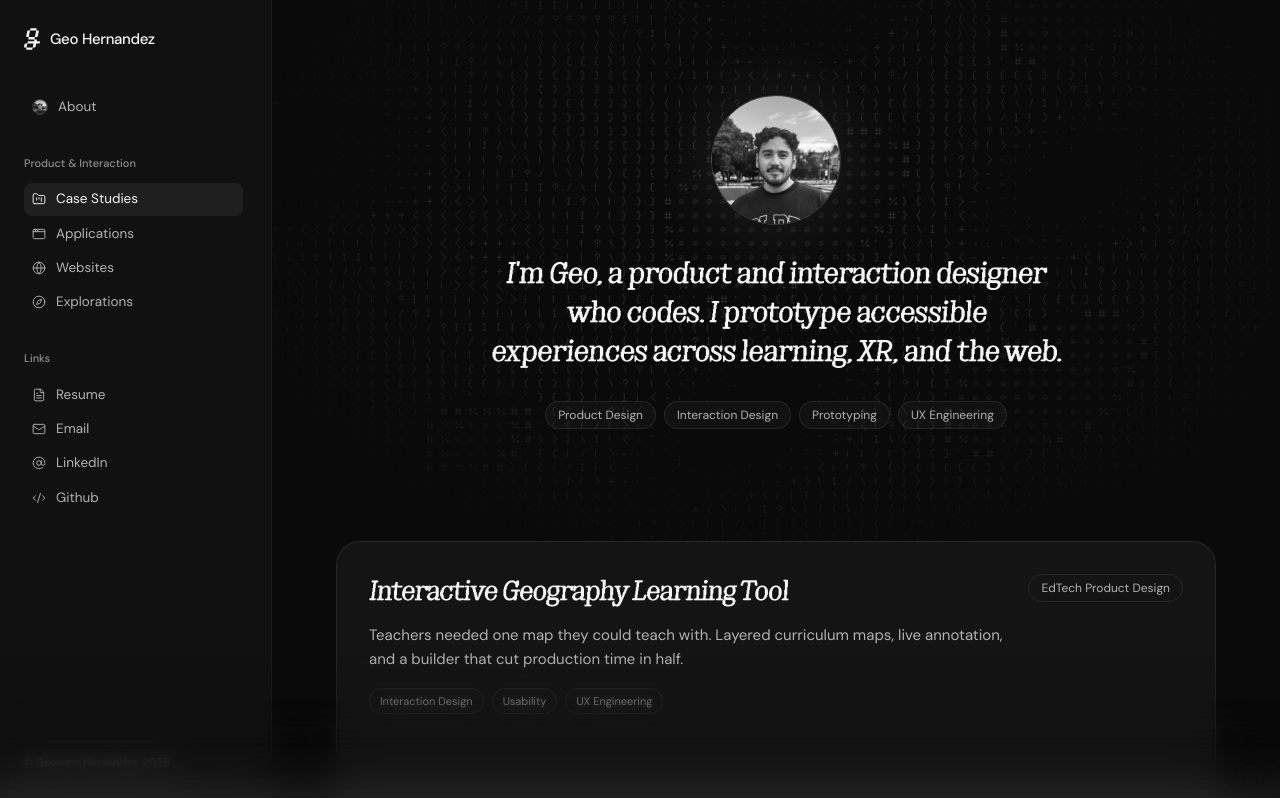
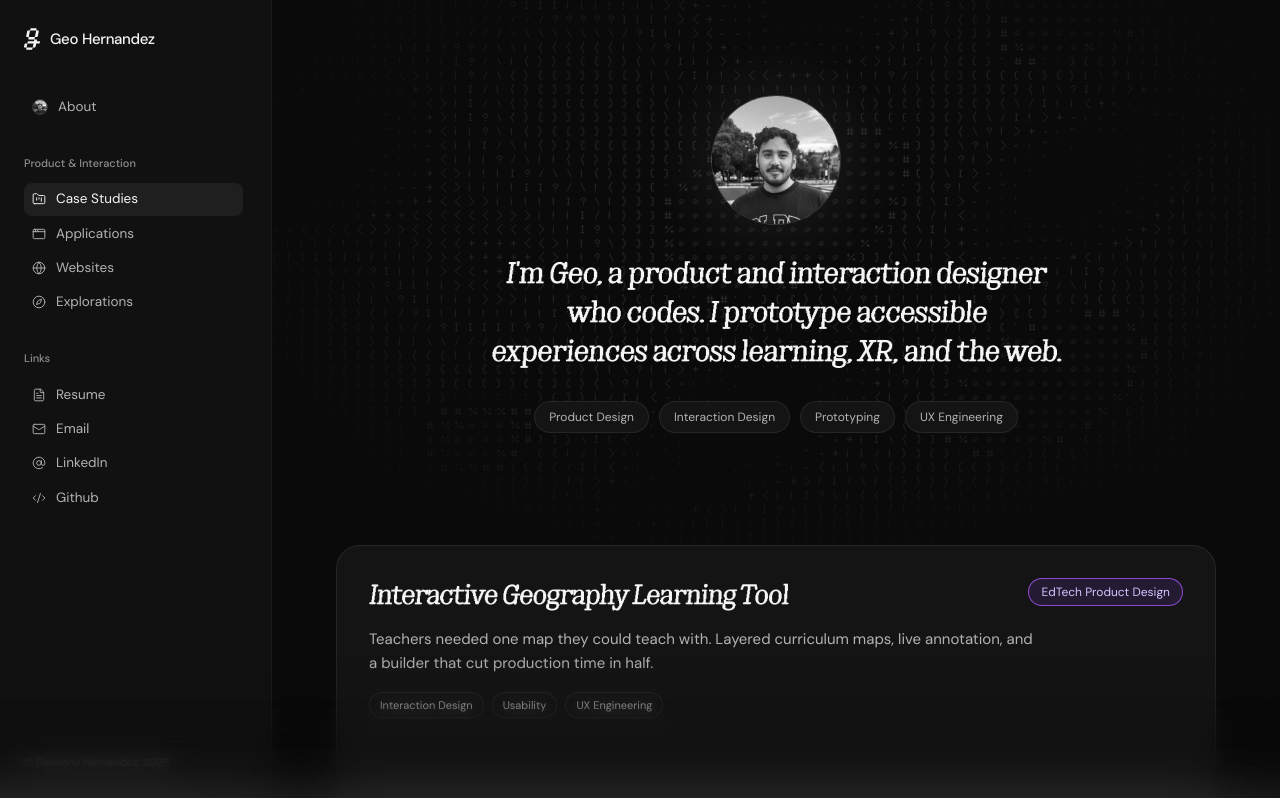
Before and after one commit to geohndz/geo-hernandez, a Next.js app: page / in a window 1280 px wide. Shown: the top 798 px of the page. Built offline with nearby package versions, Linux system fonts and the light colour scheme.

Commit message:
Polish card chips, mobile device spacing, and featured achievements.
Shared accent chips, tighter mobile laptop mockups, and a fifth featured award with the CA excellence badge on the achievements card.

Co-authored-by: Cursor <cursoragent@cursor.com>

```diff
--- a/components/home/FeaturedDeviceCard.tsx
+++ b/components/home/FeaturedDeviceCard.tsx
@@ -1,14 +1,22 @@
 import Link from "next/link";
 import type { CaseStudyMeta } from "@/content/projects";
 import { DeviceShowcase } from "@/components/work/DeviceShowcase";
+import {
+  chipAccents,
+  chipBase,
+  chipCategoryAccents,
+  chipCategoryBase,
+} from "@/lib/chip-accents";
 import { cn } from "@/lib/cn";
 
 export function FeaturedDeviceCard({ study }: { study: CaseStudyMeta }) {
+  const accent = study.deviceImage ? "teal" : "purple";
+
   return (
     <article
       className={cn(
         "group relative overflow-hidden rounded-[24px] border border-line bg-card transition-[border-color,background] duration-500 hover:border-line-strong",
-        !study.deviceImage
+        accent === "purple"
           ? "hover:[background-image:linear-gradient(145deg,rgba(112,64,196,0.30)_0%,rgba(62,28,118,0.16)_46%,transparent_100%)]"
           : "hover:[background-image:linear-gradient(145deg,rgba(10,78,82,0.38)_0%,rgba(6,42,46,0.20)_46%,transparent_100%)]",
       )}
@@ -18,29 +26,28 @@ export function FeaturedDeviceCard({ study }: { study: CaseStudyMeta }) {
         className="absolute inset-0 z-[1]"
         aria-label={study.title}
       />
-      <header className="relative z-0 flex flex-col gap-4 px-6 pt-6 md:flex-row md:items-start md:justify-between md:px-8 md:pt-8">
-        <div className="max-w-2xl">
-          <h2 className="font-display text-[23px] font-medium tracking-[-0.03em] md:text-[27px]">
+      <header className="relative z-0 px-6 pt-6 md:px-8 md:pt-8">
+        <div className="flex flex-col items-start gap-3 md:flex-row md:items-start md:justify-between md:gap-4">
+          <h2 className="order-2 min-w-0 font-display text-[23px] font-medium tracking-[-0.03em] md:order-1 md:text-[27px]">
             {study.title}
           </h2>
-          <p className="mt-2 text-[15px] leading-relaxed text-muted">{study.summary}</p>
-          <ul className="mt-4 flex flex-wrap gap-2">
-            {study.tags.map((tag) => (
-              <li
-                key={tag}
-                className="rounded-full border border-line px-2.5 py-1 text-[11px] text-dim"
-              >
-                {tag}
-              </li>
-            ))}
-          </ul>
+          <p className={cn(chipCategoryBase, chipCategoryAccents[accent], "order-1 md:order-2")}>
+            {study.category}
+          </p>
         </div>
-        <p className="shrink-0 self-start rounded-full border border-line px-3 py-1 text-[12px] text-muted">
-          {study.category}
+        <p className="mt-2 max-w-2xl text-[15px] leading-relaxed text-muted">
+          {study.summary}
         </p>
+        <ul className="mt-4 flex flex-wrap gap-2">
+          {study.tags.map((tag) => (
+            <li key={tag} className={cn(chipBase, chipAccents[accent])}>
+              {tag}
+            </li>
+          ))}
+        </ul>
       </header>
 
-      <DeviceShowcase study={study} className="mt-6" controls="card" />
+      <DeviceShowcase study={study} className="mt-3 md:mt-6" controls="card" />
     </article>
   );
 }
--- a/components/home/FeaturedStudyCard.tsx
+++ b/components/home/FeaturedStudyCard.tsx
@@ -2,6 +2,13 @@ import Link from "next/link";
 import type { CaseStudyMeta } from "@/content/projects";
 import { CardVideo } from "@/components/work/CardVideo";
 import { FeaturedDeviceCard } from "@/components/home/FeaturedDeviceCard";
+import {
+  chipAccents,
+  chipBase,
+  chipCategoryAccents,
+  chipCategoryBase,
+} from "@/lib/chip-accents";
+import { cn } from "@/lib/cn";
 
 export function FeaturedStudyCard({ study }: { study: CaseStudyMeta }) {
   if (study.carousel) {
@@ -12,7 +19,7 @@ export function FeaturedStudyCard({ study }: { study: CaseStudyMeta }) {
 
   return (
     <Link href={study.href} className="group block">
-      <article className="overflow-hidden rounded-[24px] border border-line bg-card transition-[border-color,transform] duration-500 group-hover:-translate-y-0.5 group-hover:border-line-strong">
+      <article className="overflow-hidden rounded-[24px] border border-line bg-card transition-[border-color,transform,background] duration-500 group-hover:-translate-y-0.5 group-hover:border-line-strong group-hover:[background-image:linear-gradient(145deg,rgba(112,64,196,0.30)_0%,rgba(62,28,118,0.16)_46%,transparent_100%)]">
         <div className="relative aspect-[16/10] overflow-hidden bg-black md:aspect-[16/8.4]">
           <CardVideo
             src={study.video}
@@ -21,21 +28,20 @@ export function FeaturedStudyCard({ study }: { study: CaseStudyMeta }) {
           />
         </div>
         <div className="px-6 py-6 md:px-8 md:py-7">
-          <div className="flex flex-wrap items-baseline justify-between gap-3">
-            <h2 className="font-display text-[23px] font-medium tracking-[-0.03em] md:text-[27px]">
+          <div className="flex flex-col items-start gap-3 md:flex-row md:items-start md:justify-between md:gap-4">
+            <h2 className="order-2 min-w-0 font-display text-[23px] font-medium tracking-[-0.03em] md:order-1 md:text-[27px]">
               {study.title}
             </h2>
-            <p className="text-sm text-muted">{study.category}</p>
+            <p className={cn(chipCategoryBase, chipCategoryAccents.purple, "order-1 md:order-2")}>
+              {study.category}
+            </p>
           </div>
           <p className="mt-3 max-w-2xl text-[15px] leading-relaxed text-muted">
             {study.summary}
           </p>
           <ul className="mt-4 flex flex-wrap gap-2">
             {study.tags.map((tag) => (
-              <li
-                key={tag}
-                className="rounded-full border border-line px-2.5 py-1 text-[11px] text-dim"
-              >
+              <li key={tag} className={cn(chipBase, chipAccents.purple)}>
                 {tag}
               </li>
             ))}
--- a/components/home/Hero.tsx
+++ b/components/home/Hero.tsx
@@ -36,11 +36,11 @@ export function Hero() {
         >
           {site.description}
         </motion.p>
-        <motion.ul variants={fadeUp} className="mt-7 flex flex-wrap justify-center gap-2">
+        <motion.ul variants={fadeUp} className="mt-7 flex flex-wrap justify-center gap-2.5">
           {site.tags.map((tag) => (
             <li
               key={tag}
-              className="rounded-full border border-line bg-white/[0.03] px-3 py-1 text-[12px] text-muted"
+              className="rounded-full border border-line bg-card px-3.5 py-1.5 text-[12px] text-muted"
             >
               {tag}
             </li>
--- a/components/work/ApplicationArtifactCard.tsx
+++ b/components/work/ApplicationArtifactCard.tsx
@@ -1,5 +1,11 @@
 import type { GalleryProject } from "@/content/projects";
 import { PhoneShowcase } from "@/components/work/PhoneShowcase";
+import {
+  chipAccents,
+  chipBase,
+  chipCategoryAccents,
+  chipCategoryBase,
+} from "@/lib/chip-accents";
 import { cn } from "@/lib/cn";
 
 const washes = {
@@ -11,21 +17,31 @@ const washes = {
 } as const;
 
 export function ApplicationArtifactCard({ project }: { project: GalleryProject }) {
+  const wash = project.wash ?? "orange";
+
   return (
     <article
       className={cn(
-        "relative overflow-hidden rounded-[24px] border border-line-strong bg-card",
-        washes[project.wash ?? "orange"],
+        "group relative overflow-hidden rounded-[24px] border border-line-strong bg-card",
+        washes[wash],
       )}
     >
-      <header className="relative z-0 flex flex-col gap-4 px-6 pt-6 md:flex-row md:items-start md:justify-between md:px-8 md:pt-8">
-        <div className="max-w-2xl">
-          <h2 className="font-display text-[23px] font-medium tracking-[-0.03em] md:text-[27px]">
+      <header className="relative z-0 px-6 pt-6 md:px-8 md:pt-8">
+        <div className="flex flex-col items-start gap-3 md:flex-row md:items-start md:justify-between md:gap-4">
+          <h2 className="order-2 min-w-0 font-display text-[23px] font-medium tracking-[-0.03em] md:order-1 md:text-[27px]">
             {project.title}
           </h2>
-          <p className="mt-2 text-[15px] leading-relaxed text-muted">{project.description}</p>
+          {project.category ? (
+            <p className={cn(chipCategoryBase, chipCategoryAccents[wash], "order-1 md:order-2")}>
+              {project.category}
+            </p>
+          ) : null}
+        </div>
+        <p className="mt-2 max-w-2xl text-[15px] leading-relaxed text-muted">
+          {project.description}
+        </p>
         {project.challenge || project.focus || project.contribution ? (
-            <dl className="mt-5 space-y-3 text-[13.5px] leading-relaxed">
+          <dl className="mt-5 max-w-2xl space-y-3 text-[13.5px] leading-relaxed">
             {project.challenge ? (
               <div>
                 <dt className="font-medium text-fg">Challenge</dt>
@@ -49,20 +65,11 @@ export function ApplicationArtifactCard({ project }: { project: GalleryProject }
         {project.tags ? (
           <ul className="mt-4 flex flex-wrap gap-2">
             {project.tags.map((tag) => (
-                <li
-                  key={tag}
-                  className="rounded-full border border-line px-2.5 py-1 text-[11px] text-dim"
-                >
+              <li key={tag} className={cn(chipBase, chipAccents[wash])}>
                 {tag}
               </li>
             ))}
           </ul>
-          ) : null}
-        </div>
-        {project.category ? (
-          <p className="shrink-0 self-start rounded-full border border-line px-3 py-1 text-[12px] text-muted">
-            {project.category}
-          </p>
         ) : null}
       </header>
 
--- a/components/work/DeviceShowcase.tsx
+++ b/components/work/DeviceShowcase.tsx
@@ -118,11 +118,11 @@ export function DeviceShowcase({
     <div className={cn("relative", deviceOnly ? "mx-auto w-full max-w-[720px]" : "w-[94%] max-w-[680px] md:w-[76%]")}>
       <span className="absolute -left-1 top-[20%] h-8 w-1 rounded-l-[2px] bg-[#cfcfcf] md:-left-[3px] md:h-7 md:w-[3px] md:rounded-l-[1px]" />
       <span className="absolute -left-1 top-[30%] h-11 w-1 rounded-l-[2px] bg-[#cfcfcf] md:-left-[3px] md:h-10 md:w-[3px] md:rounded-l-[1px]" />
-      <div className="rounded-[18px] bg-[linear-gradient(160deg,#f3f3f3_0%,#c8c8c8_42%,#8f8f8f_100%)] p-[4px] shadow-[0_22px_70px_rgba(0,0,0,0.58)] md:rounded-[14px] md:p-[2px]">
-        <div className="relative rounded-[14px] bg-black p-[18px] md:rounded-[12px] md:p-[13px]">
-          <span className="absolute left-1/2 top-[6px] h-[7px] w-[7px] -translate-x-1/2 rounded-full bg-[#2a2a2a] shadow-[inset_0_0_0_1px_rgba(255,255,255,0.12)] md:top-[4px] md:h-[5px] md:w-[5px]" />
+      <div className="rounded-[16px] bg-[linear-gradient(160deg,#f3f3f3_0%,#c8c8c8_42%,#8f8f8f_100%)] p-[2px] shadow-[0_22px_70px_rgba(0,0,0,0.58)] md:rounded-[14px]">
+        <div className="relative rounded-[14px] bg-black p-[8px] md:rounded-[12px] md:p-[13px]">
+          <span className="absolute left-1/2 top-[4px] h-[5px] w-[5px] -translate-x-1/2 rounded-full bg-[#2a2a2a] shadow-[inset_0_0_0_1px_rgba(255,255,255,0.12)]" />
           <div
-            className="relative overflow-hidden rounded-[8px] bg-black md:rounded-[6px]"
+            className="relative overflow-hidden rounded-[6px] bg-black"
             style={{ aspectRatio: aspect }}
           >
             {study.video ? (
@@ -200,8 +200,8 @@ export function DeviceShowcase({
         compact
           ? "h-[260px] md:h-[420px]"
           : study.carousel
-            ? "h-[420px] md:h-[720px]"
-            : "h-[280px] md:h-[720px]",
+            ? "h-[300px] md:h-[720px]"
+            : "h-[240px] md:h-[720px]",
         className,
       )}
     >
@@ -227,7 +227,7 @@ export function DeviceShowcase({
 
       <div className={cn(
         "pointer-events-none absolute inset-0 flex items-center justify-center",
-        compact ? "px-3 py-6 md:px-8 md:py-14" : "px-3 py-6 md:px-14 md:py-16",
+        compact ? "px-3 py-4 md:px-8 md:py-14" : "px-3 py-3 md:px-14 md:py-16",
         hasVideo && placement === "device" && !isVisor && "md:pr-24",
       )}>
         {isVisor ? (
--- a/components/work/ExplorationDeviceCard.tsx
+++ b/components/work/ExplorationDeviceCard.tsx
@@ -2,9 +2,16 @@ import Image from "next/image";
 import { ArrowUpRight } from "lucide-react";
 import type { CaseStudyMeta, GalleryProject } from "@/content/projects";
 import { DeviceShowcase } from "@/components/work/DeviceShowcase";
+import {
+  chipAccents,
+  chipBase,
+  chipCategoryAccents,
+  chipCategoryBase,
+  type ChipAccent,
+} from "@/lib/chip-accents";
 import { cn } from "@/lib/cn";
 
-const hoverWashes = {
+const hoverWashes: Partial<Record<ChipAccent, string>> = {
   purple:
     "hover:[background-image:linear-gradient(145deg,rgba(112,64,196,0.30)_0%,rgba(62,28,118,0.16)_46%,transparent_100%)]",
   green:
@@ -21,7 +28,7 @@ export function ExplorationDeviceCard({
 }: {
   project: GalleryProject;
   compact?: boolean;
-  hoverWash?: keyof typeof hoverWashes;
+  hoverWash?: ChipAccent;
 }) {
   const study: CaseStudyMeta = {
     slug: project.slug,
@@ -38,10 +45,10 @@ export function ExplorationDeviceCard({
   return (
     <article
       className={cn(
-        "relative overflow-hidden rounded-[24px] border border-line bg-card",
+        "group relative overflow-hidden rounded-[24px] border border-line bg-card transition-[border-color,transform,background] duration-500",
         linked &&
           cn(
-            "group transition-[border-color,transform,background] duration-500 hover:-translate-y-0.5 hover:border-line-strong",
+            "hover:-translate-y-0.5 hover:border-line-strong",
             hoverWashes[hoverWash],
           ),
       )}
@@ -57,40 +64,39 @@ export function ExplorationDeviceCard({
       ) : null}
       <header
         className={cn(
-          "relative z-0 flex flex-col gap-4 px-6 pt-6 md:flex-row md:items-start md:justify-between",
+          "relative z-0 px-6 pt-6",
           compact ? "md:px-6 md:pt-6" : "md:px-8 md:pt-8",
         )}
       >
-        <div className="max-w-2xl">
-          <div className="flex items-start gap-2">
+        <div className="flex flex-col items-start gap-3 md:flex-row md:items-start md:justify-between md:gap-4">
+          <div className="order-2 flex min-w-0 items-start gap-2 md:order-1">
             <h2 className="font-display text-[23px] font-medium tracking-[-0.03em] md:text-[27px]">
               {study.title}
             </h2>
             {linked ? <ArrowUpRight className="mt-1.5 h-4 w-4 shrink-0 text-dim" /> : null}
           </div>
-          <p className="mt-2 text-[15px] leading-relaxed text-muted">{study.summary}</p>
+          <p className={cn(chipCategoryBase, chipCategoryAccents[hoverWash], "order-1 md:order-2")}>
+            {study.category}
+          </p>
+        </div>
+        <p className="mt-2 max-w-2xl text-[15px] leading-relaxed text-muted">
+          {study.summary}
+        </p>
         {study.tags.length ? (
           <ul className="mt-4 flex flex-wrap gap-2">
             {study.tags.map((tag) => (
-                <li
-                  key={tag}
-                  className="rounded-full border border-line px-2.5 py-1 text-[11px] text-dim"
-                >
+              <li key={tag} className={cn(chipBase, chipAccents[hoverWash])}>
                 {tag}
               </li>
             ))}
           </ul>
         ) : null}
-        </div>
-        <p className="shrink-0 self-start rounded-full border border-line px-3 py-1 text-[12px] text-muted">
-          {study.category}
-        </p>
       </header>
 
       <div className="relative">
         <DeviceShowcase
           study={study}
-          className="mt-6"
+          className="mt-3 md:mt-6"
           controls="card"
           compact={compact}
         />
--- a/components/work/ProjectCard.tsx
+++ b/components/work/ProjectCard.tsx
@@ -5,6 +5,8 @@ import { ArrowUpRight } from "lucide-react";
 import type { GalleryProject } from "@/content/projects";
 import { Reveal } from "@/components/motion/Reveal";
 import { CardVideo } from "@/components/work/CardVideo";
+import { chipAccents, chipBase } from "@/lib/chip-accents";
+import { cn } from "@/lib/cn";
 
 export function ProjectCard({ project }: { project: GalleryProject }) {
   const media = (
@@ -54,10 +56,7 @@ export function ProjectCard({ project }: { project: GalleryProject }) {
       {project.tools ? (
         <ul className="mt-4 flex flex-wrap gap-2">
           {project.tools.map((tool) => (
-            <li
-              key={tool}
-              className="rounded-full border border-line px-2.5 py-1 text-[11px] text-dim"
-            >
+            <li key={tool} className={cn(chipBase, chipAccents.purple)}>
               {tool}
             </li>
           ))}
@@ -67,7 +66,7 @@ export function ProjectCard({ project }: { project: GalleryProject }) {
   );
 
   const card = (
-    <article className="group overflow-hidden rounded-[24px] border border-line bg-card transition-[border-color,transform] duration-500 hover:-translate-y-0.5 hover:border-white/20">
+    <article className="group overflow-hidden rounded-[24px] border border-line bg-card transition-[border-color,transform,background] duration-500 hover:-translate-y-0.5 hover:border-white/20 hover:[background-image:linear-gradient(145deg,rgba(112,64,196,0.22)_0%,rgba(62,28,118,0.12)_46%,transparent_100%)]">
       {project.kind === "phone" ? (
         <div className="grid items-center gap-8 px-6 py-8 md:grid-cols-[1fr_auto] md:px-10 md:py-10">
           <div>{body}</div>
--- a/content/site.ts
+++ b/content/site.ts
@@ -62,20 +62,19 @@ export const awards = [
     org: "Communication Arts",
     date: "Nov 2025",
     featured: true,
-    mark: "/framer/NX2cziCzlMzFrWJhVRGpXaxaBXY.png",
+    mark: "/media/awards/ca-award-of-excellence.png",
   },
   {
     title: "Gold Student Addy Award",
     org: "American Advertising Federation",
     date: "Mar 2025",
     featured: true,
-    mark: "/framer/8bO0mkvX6zeRyukYSsV6afcYMQ.png",
   },
   {
     title: "Silver Student Addy Award, Single",
     org: "American Advertising Federation",
     date: "Mar 2025",
-    featured: false,
+    featured: true,
   },
   {
     title: "1st Place, Interaction Design Award",
--- /dev/null
+++ b/lib/chip-accents.ts
@@ -0,0 +1,43 @@
+/** Tag chip accents that activate on card hover. */
+export const chipAccents = {
+  purple:
+    "transition-[border-color,background-color,color] duration-500 group-hover:border-[#a855f7]/80 group-hover:bg-[rgba(112,64,196,0.18)] group-hover:text-[#d4c4ff]",
+  orange:
+    "transition-[border-color,background-color,color] duration-500 group-hover:border-[#f59e4a]/80 group-hover:bg-[rgba(232,110,40,0.18)] group-hover:text-[#ffd2a8]",
+  red: "transition-[border-color,background-color,color] duration-500 group-hover:border-[#f07171]/80 group-hover:bg-[rgba(196,48,48,0.18)] group-hover:text-[#ffc4c4]",
+  navy:
+    "transition-[border-color,background-color,color] duration-500 group-hover:border-[#6b8cff]/80 group-hover:bg-[rgba(32,58,140,0.22)] group-hover:text-[#c5d2ff]",
+  ice: "transition-[border-color,background-color,color] duration-500 group-hover:border-[#5ec8e0]/80 group-hover:bg-[rgba(48,140,168,0.20)] group-hover:text-[#b8eaf5]",
+  green:
+    "transition-[border-color,background-color,color] duration-500 group-hover:border-[#4ade80]/70 group-hover:bg-[rgba(32,150,78,0.18)] group-hover:text-[#b6f0c8]",
+  yellow:
+    "transition-[border-color,background-color,color] duration-500 group-hover:border-[#f5c84a]/80 group-hover:bg-[rgba(234,186,36,0.18)] group-hover:text-[#ffe9a8]",
+  blue: "transition-[border-color,background-color,color] duration-500 group-hover:border-[#6b8cff]/80 group-hover:bg-[rgba(48,92,210,0.20)] group-hover:text-[#c5d2ff]",
+  teal: "transition-[border-color,background-color,color] duration-500 group-hover:border-[#2dd4bf]/70 group-hover:bg-[rgba(10,78,82,0.22)] group-hover:text-[#a8f0e8]",
+} as const;
+
+/** Category chips: tinted by default, solid fill on card hover. */
+export const chipCategoryAccents = {
+  purple:
+    "border-[#a855f7]/80 bg-[rgba(112,64,196,0.18)] text-[#d4c4ff] transition-[border-color,background-color,color] duration-500 group-hover:border-[#a855f7] group-hover:bg-[#a855f7] group-hover:text-white",
+  orange:
+    "border-[#f59e4a]/80 bg-[rgba(232,110,40,0.18)] text-[#ffd2a8] transition-[border-color,background-color,color] duration-500 group-hover:border-[#f59e4a] group-hover:bg-[#f59e4a] group-hover:text-[#1a1008]",
+  red: "border-[#f07171]/80 bg-[rgba(196,48,48,0.18)] text-[#ffc4c4] transition-[border-color,background-color,color] duration-500 group-hover:border-[#f07171] group-hover:bg-[#f07171] group-hover:text-[#1a0808]",
+  navy:
+    "border-[#6b8cff]/80 bg-[rgba(32,58,140,0.22)] text-[#c5d2ff] transition-[border-color,background-color,color] duration-500 group-hover:border-[#6b8cff] group-hover:bg-[#6b8cff] group-hover:text-[#0a1020]",
+  ice: "border-[#5ec8e0]/80 bg-[rgba(48,140,168,0.20)] text-[#b8eaf5] transition-[border-color,background-color,color] duration-500 group-hover:border-[#5ec8e0] group-hover:bg-[#5ec8e0] group-hover:text-[#061418]",
+  green:
+    "border-[#4ade80]/70 bg-[rgba(32,150,78,0.18)] text-[#b6f0c8] transition-[border-color,background-color,color] duration-500 group-hover:border-[#4ade80] group-hover:bg-[#4ade80] group-hover:text-[#06140c]",
+  yellow:
+    "border-[#f5c84a]/80 bg-[rgba(234,186,36,0.18)] text-[#ffe9a8] transition-[border-color,background-color,color] duration-500 group-hover:border-[#f5c84a] group-hover:bg-[#f5c84a] group-hover:text-[#1a1408]",
+  blue: "border-[#6b8cff]/80 bg-[rgba(48,92,210,0.20)] text-[#c5d2ff] transition-[border-color,background-color,color] duration-500 group-hover:border-[#6b8cff] group-hover:bg-[#6b8cff] group-hover:text-[#0a1020]",
+  teal: "border-[#2dd4bf]/70 bg-[rgba(10,78,82,0.22)] text-[#a8f0e8] transition-[border-color,background-color,color] duration-500 group-hover:border-[#2dd4bf] group-hover:bg-[#2dd4bf] group-hover:text-[#061412]",
+} as const;
+
+export type ChipAccent = keyof typeof chipAccents;
+
+export const chipBase =
+  "rounded-full border border-line bg-card px-2.5 py-1 text-[11px] text-muted";
+
+export const chipCategoryBase =
+  "shrink-0 rounded-full border px-3 py-1 text-[12px] whitespace-nowrap";
```
Also changed, not shown: components/work/AwardList.tsx (+54 -15 lines). Lines whose indentation alone changed are shown as unchanged.
